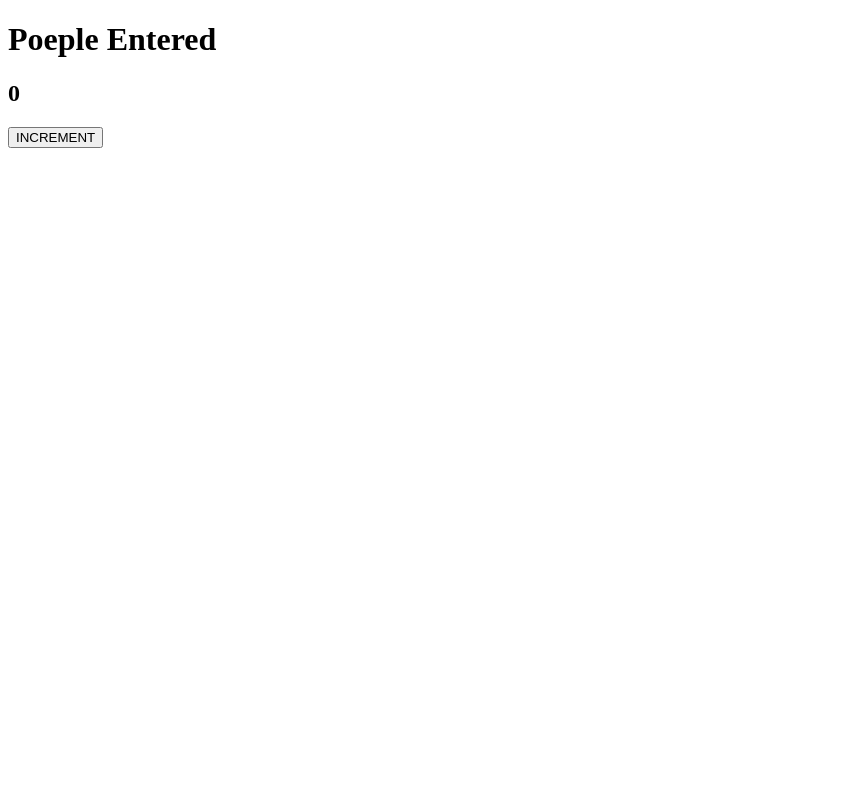
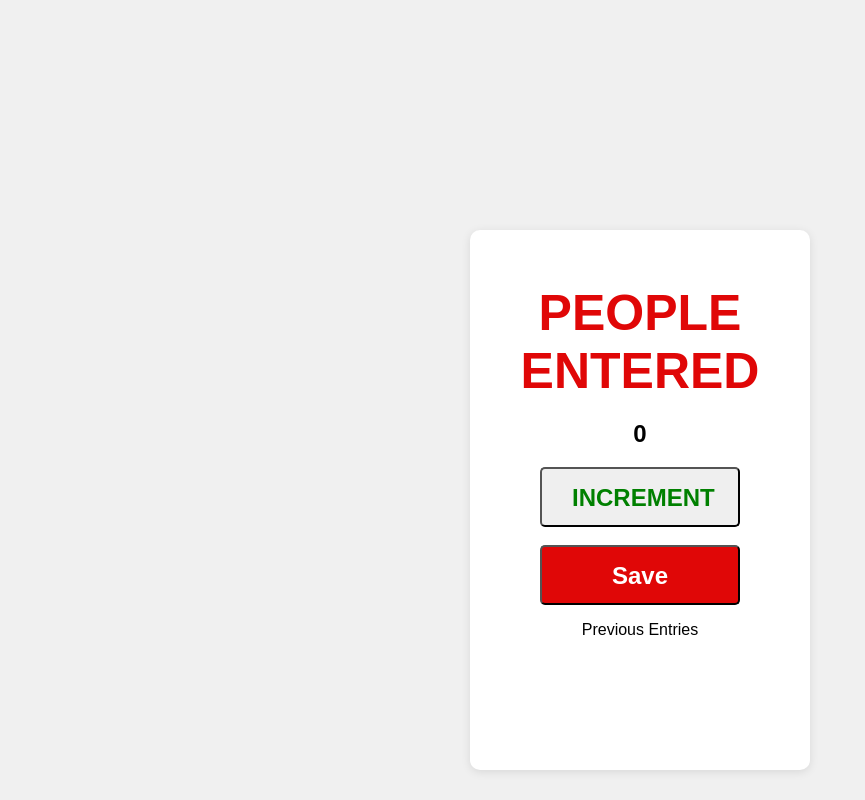
Before and after one commit to NdegeSimon/PasengerCounter, a plain HTML site: page index.html in a window 1280 px wide. Shown: the whole page, without its empty margins (0-865 px from the left). Drawn offline with Linux system fonts and the light colour scheme.

Commit message:
initial commit

```diff
--- a/index.html
+++ b/index.html
@@ -4,13 +4,16 @@
     <meta charset="UTF-8">
     <meta name="viewport" content="width=device-width, initial-scale=1.0">
     <title>Document</title>
-    <link rel="stylesheet" href="
-    style.css">
+    <link rel="stylesheet" href="./style.css">
 </head>
 <body>
-    <h1>Poeple Entered</h1>
+  <div class="container">
+    <h1 class="h1">PEOPLE ENTERED</h1>
     <h2 id="count-el">0</h2>
-    <button id="increment-button" onclick="increment()">INCREMENT</button>
+    <button id="increment-button" onclick="increment()">INCREMENT</button><br><br>
+    <button id="save-btn" onclick="save()">Save</button>
+    <p id="save-el">Previous Entries</p>
+    </div>
   <script src="index.js"></script>
 
 </body>
--- a/index.js
+++ b/index.js
@@ -3,7 +3,7 @@
 
 
 let countEl = document.getElementById("count-el");
-
+let saveEl = document.getElementById("save-el");
 let count = 0;
 console.log(countEl);
 
@@ -11,3 +11,11 @@ function increment() {
     count= count + 1;
     countEl.innerText = count;
 }
+
+function save() {
+    let countStr = count + " - " ;
+   saveEl.textContent += countStr;
+   countEl.textContent=0;
+    count = 0;
+
+}
--- a/style.css
+++ b/style.css
@@ -0,0 +1,52 @@
+body{
+    background-color: #f0f0f0;
+    font-family: Arial, sans-serif;
+    margin: 0;
+    padding: 30px;
+    justify-content: center;
+    align-items: center;
+    display: flex;
+    flex-direction: column;
+    margin-top: 200px;
+}
+.container{
+    background-color: #fff;
+    border-radius: 10px;
+    box-shadow: 0 2px 10px rgba(0, 0, 0, 0.1);
+    padding: 20px;
+    width: 300px;
+    height: 500px;
+    text-align: center;
+}
+.h1{
+    font-size: 50px;
+    color: #e00707;
+    margin-bottom: 20px;
+    align-items: center;
+
+}
+#h2{
+    font-size: 30px;
+    color: #555;
+    margin-bottom: 15px;
+    size: 30px;
+}
+#increment-button {
+    color: green;
+    border-radius: 5px;
+    font-size: 24px;      /* Makes text bigger */
+    padding: 15px 30px;   /* Increases button size */
+    width: 200px;         /* Optional: sets button width */
+    height: 60px;
+    font-weight: bold;       /* Optional: sets button height */
+}
+#save-btn{
+    background-color: #e00707;
+    color: white;
+    border-radius: 5px;
+    font-size: 24px;      /* Makes text bigger */
+    padding: 15px 30px;   /* Increases button size */
+    width: 200px;         /* Optional: sets button width */
+    height: 60px;
+    font-weight: bold;       /* Optional: sets button height */
+}
```
